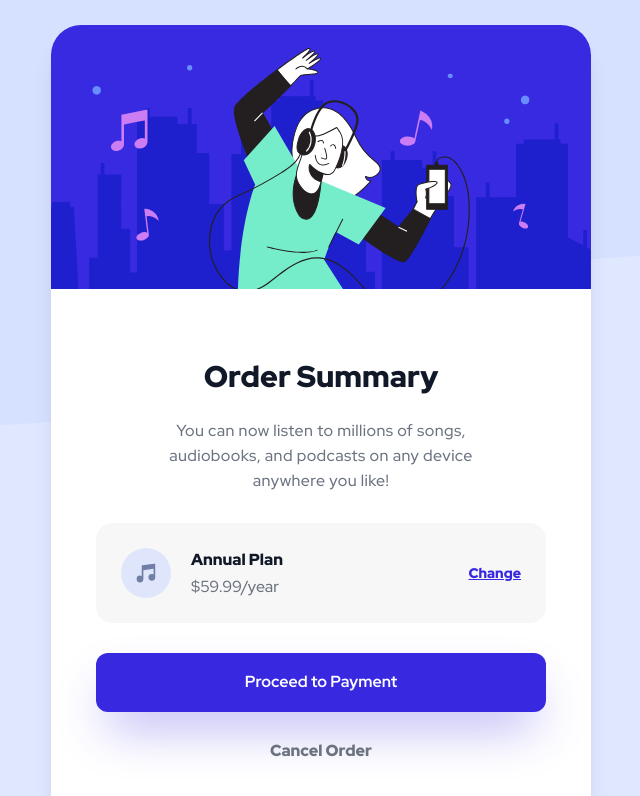
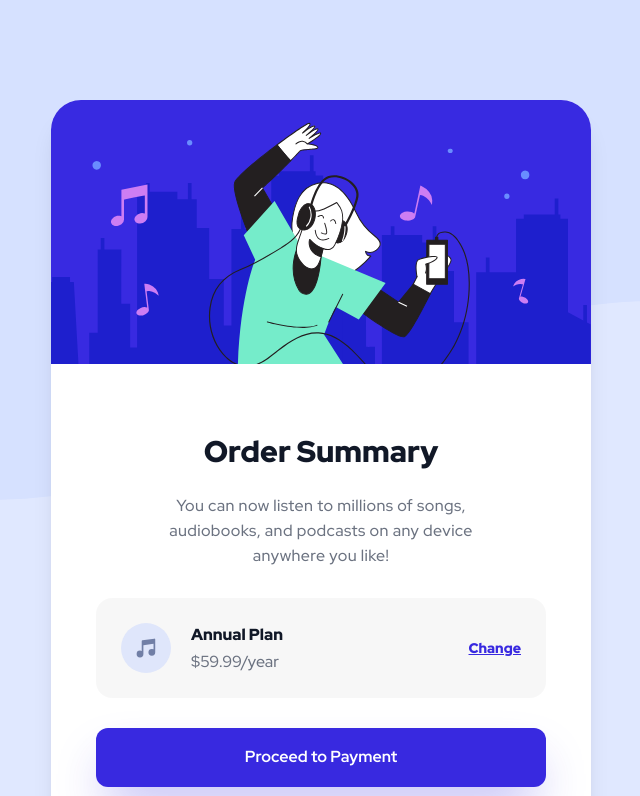
Before and after one commit to john-mirage/order-summary-component, a React (Vite) app: page / in a window 1280 px wide. Shown: the top 796 px of the page, without its empty margins (319-959 px from the left). Built offline with nearby package versions, Linux system fonts and the light colour scheme.

Commit message:
fix(page): increase vertical padding

```diff
--- a/src/components/page/page.module.scss
+++ b/src/components/page/page.module.scss
@@ -6,7 +6,7 @@
     align-items: center;
     width: 100%;
     min-height: 100vh;
-    padding: 2.5rem;
+    padding: 10rem 2.5rem;
     background-color: theme.$color-pale-blue;
     background-image: url(/src/assets/images/pattern-background-mobile.svg);
     background-repeat: no-repeat;
```
